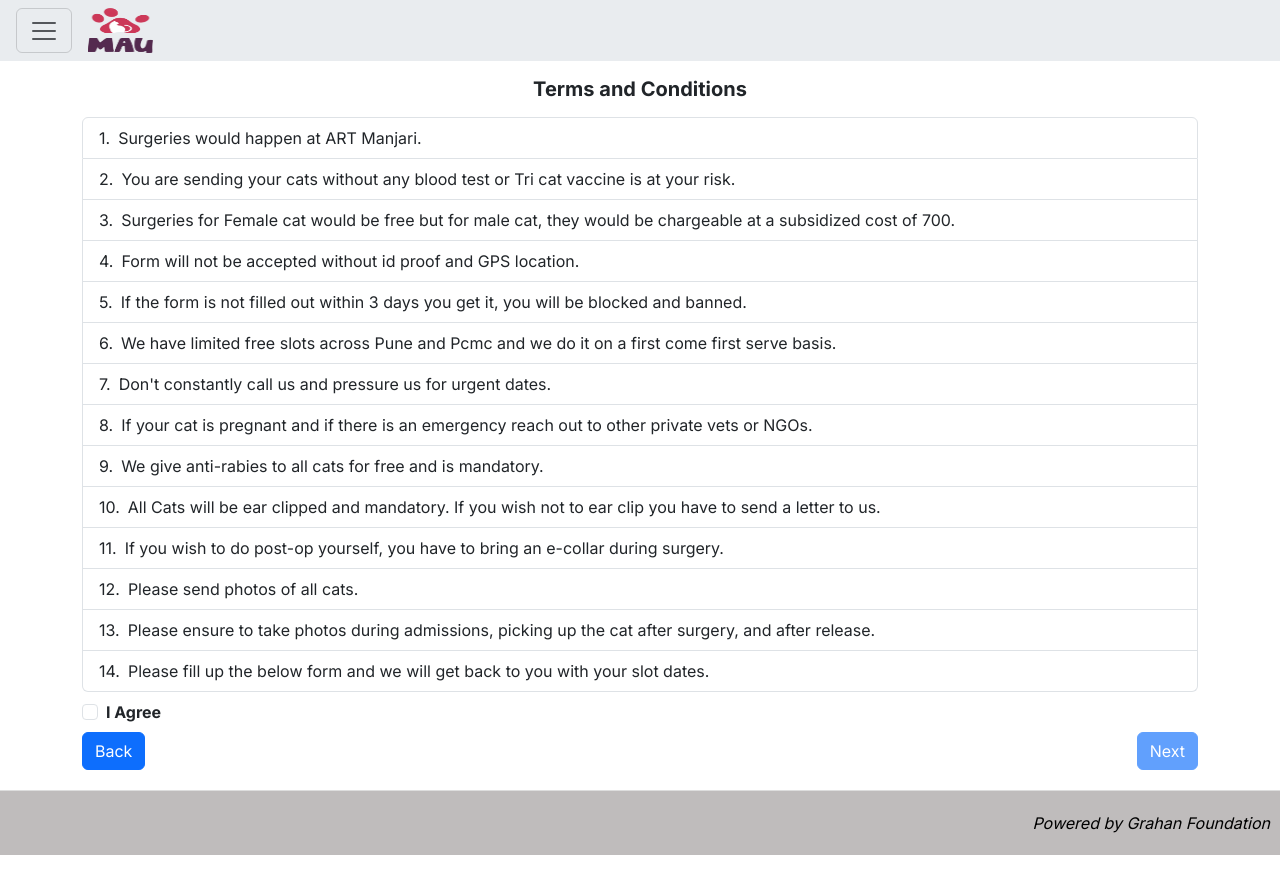
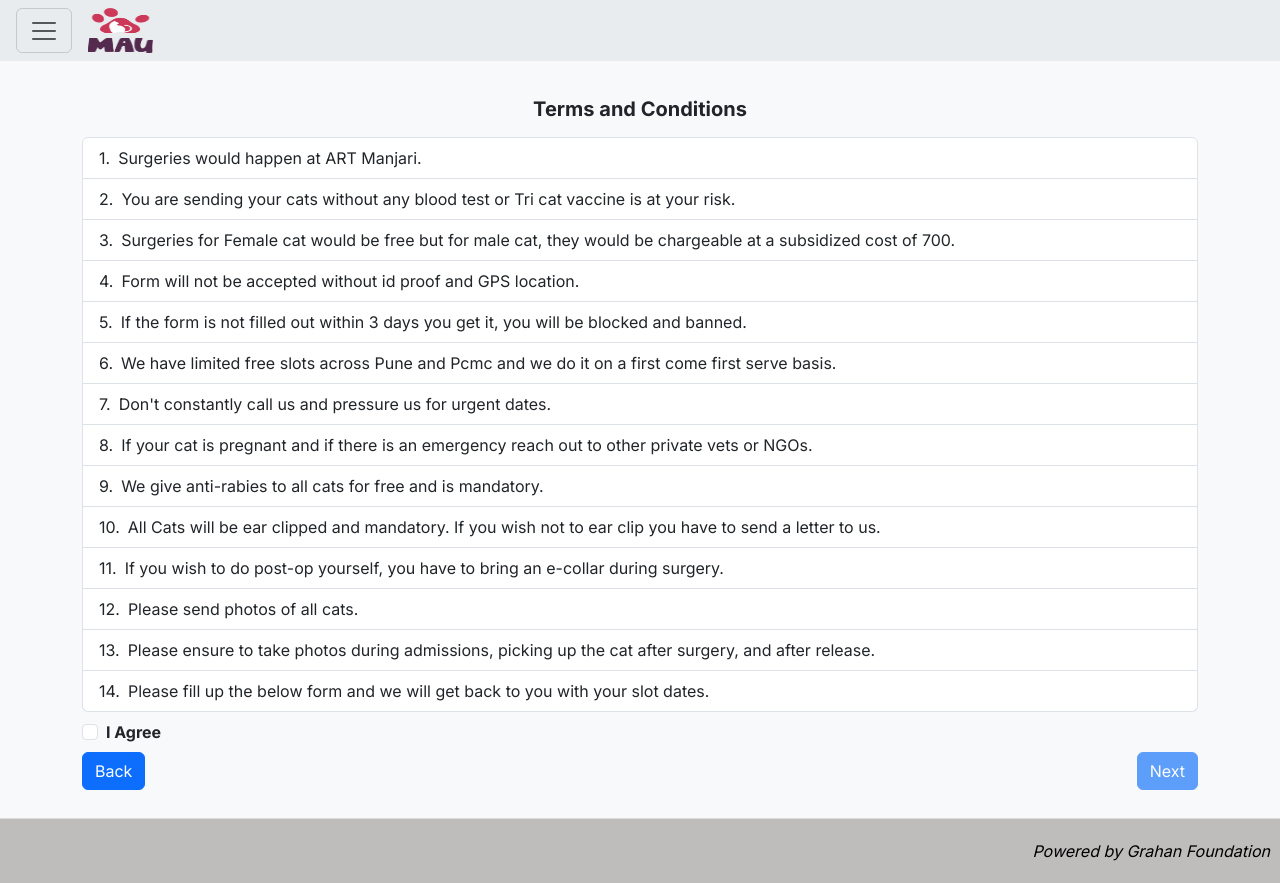
Before and after one commit to Smitasatav/PROJECT-MAU, a Next.js app: page /en/Guidelines in a window 1280 px wide. Before the commit the page ends 855 px from the top, so only its background shows below. Built offline with nearby package versions, Linux system fonts and the light colour scheme.

Commit message:
Map function used in Guidelines and also changes made in footer

```diff
--- /dev/null
+++ b/src/app/[locale]/Guidelines/config.js
@@ -0,0 +1,19 @@
+// config.js
+const steps = [
+    "step_1",
+    "step_2",
+    "step_3",
+    "step_4",
+    "step_5",
+    "step_6",
+    "step_7",
+    "step_8",
+    "step_9",
+    "step_10",
+    "step_11",
+    "step_12",
+    "step_13",
+    "step_14",
+  ];
+
+  export default steps;
--- a/src/app/[locale]/Guidelines/page.tsx
+++ b/src/app/[locale]/Guidelines/page.tsx
@@ -1,7 +1,8 @@
-"use client"
+"use client";
 import { useTranslations } from "next-intl";
 import { Link } from "@/i18n";
 import { useState } from "react";
+import steps from "./config"; // Adjust the path if necessary
 
 export default function Guidelines() {
   const [isChecked, setIsChecked] = useState(false);
@@ -10,55 +11,22 @@ export default function Guidelines() {
   const handleCheckboxChange = (e: React.ChangeEvent<HTMLInputElement>) => {
     setIsChecked(e.target.checked);
   };
+
   return (
     <div className="container">
       <h5 className="fw-bold text-center my-3">{t("heading")}</h5>
       <ol className="list-group list-group-numbered my-2">
-        <li className="list-group-item d-flex justify-content-between align-items-start">
-          <div className="ms-2 me-auto">{t("step_1")}</div>
-        </li>
-        <li className="list-group-item d-flex justify-content-between align-items-start">
-          <div className="ms-2 me-auto">{t("step_2")}</div>
-        </li>
-        <li className="list-group-item d-flex justify-content-between align-items-start">
-          <div className="ms-2 me-auto">{t("step_3")}</div>
-        </li>
-        <li className="list-group-item d-flex justify-content-between align-items-start">
-          <div className="ms-2 me-auto">{t("step_4")}</div>
-        </li>
-        <li className="list-group-item d-flex justify-content-between align-items-start">
-          <div className="ms-2 me-auto">{t("step_5")}</div>
-        </li>
-        <li className="list-group-item d-flex justify-content-between align-items-start">
-          <div className="ms-2 me-auto">{t("step_6")}</div>
-        </li>
-        <li className="list-group-item d-flex justify-content-between align-items-start">
-          <div className="ms-2 me-auto">{t("step_7")} </div>
-        </li>
-        <li className="list-group-item d-flex justify-content-between align-items-start">
-          <div className="ms-2 me-auto">{t("step_8")}</div>
-        </li>
-        <li className="list-group-item d-flex justify-content-between align-items-start">
-          <div className="ms-2 me-auto">{t("step_9")} </div>
-        </li>
-        <li className="list-group-item d-flex justify-content-between align-items-start">
-          <div className="ms-2 me-auto">{t("step_10")}</div>
-        </li>
-        <li className="list-group-item d-flex justify-content-between align-items-start">
-          <div className="ms-2 me-auto">{t("step_11")}</div>
-        </li>
-        <li className="list-group-item d-flex justify-content-between align-items-start">
-          <div className="ms-2 me-auto">{t("step_12")}</div>
-        </li>
-        <li className="list-group-item d-flex justify-content-between align-items-start">
-          <div className="ms-2 me-auto">{t("step_13")}</div>
-        </li>
-        <li className="list-group-item d-flex justify-content-between align-items-start">
-          <div className="ms-2 me-auto">{t("step_14")}</div>
-        </li>
+        {steps.map((step, index) => (
+          <li
+            key={index}
+            className="list-group-item d-flex justify-content-between align-items-start"
+          >
+            <div className="ms-2 me-auto">{t(step)}</div>
+          </li>
+        ))}
       </ol>
       <div className="form-check mt-2">
-      <input
+        <input
           className="form-check-input"
           type="checkbox"
           value=""
--- a/src/app/[locale]/globals.css
+++ b/src/app/[locale]/globals.css
@@ -0,0 +1,28 @@
+/* globals.css */
+html,
+body {
+  height: 100%;
+  margin: 0;
+}
+
+body {
+  display: grid;
+  grid-template-rows: auto 1fr auto;
+}
+
+.background-container {
+  padding: 20px;
+  background-color: #f8f9fa; /* You can customize this */
+}
+
+.footer-container {
+  border-top: 1px solid #ddd;
+  padding: 20px 10px;
+  text-align: right;
+  background: #bfbcbc;
+}
+
+.footer-link {
+  color: black;
+  text-decoration: none;
+}
--- a/src/app/[locale]/layout.tsx
+++ b/src/app/[locale]/layout.tsx
@@ -1,6 +1,7 @@
 import { NextIntlClientProvider, useMessages } from "next-intl";
 import "bootstrap/dist/css/bootstrap.css";
 import { Metadata } from "next";
+import "./globals.css";
 import { Inter } from "next/font/google";
 import Navbar from "@/components/Navbar";
 import Footer from "@/components/Footer";
--- a/src/components/Footer/index.tsx
+++ b/src/components/Footer/index.tsx
@@ -1,14 +1,12 @@
 import { Link } from "@/i18n";
-import "./style.css";
+// import "./style.css";
 
 export default function Footer() {
   return (
-    <main>
-      <footer className="footer-container">
-        <Link href="/about" className="footer-link">
-          <i>Powered by Grahan Foundation</i>
-        </Link>
-      </footer>
-    </main>
+    <footer className="footer-container">
+      <Link href="/about" className="footer-link">
+        <i>Powered by Grahan Foundation</i>
+      </Link>
+    </footer>
   );
 }
```
Also changed, not shown: src/app/[locale]/page.tsx (+5 -2 lines), src/components/Table/index.tsx (added, +164 -0 lines).
